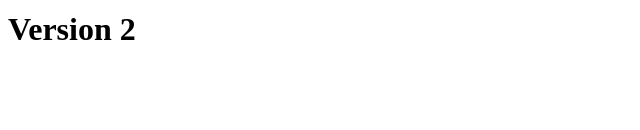
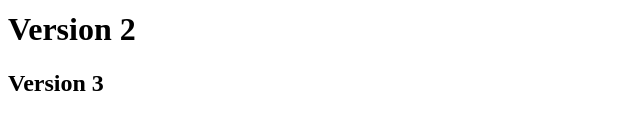
Before and after one commit to scoffey72/hello-world-azure-sc, a plain HTML site: page index.html in a window 1280 px wide. Shown: the part 142-272 px from the top of the page, without its empty margins (0-640 px from the left). Drawn offline with Linux system fonts and the light colour scheme.

Commit message:
new version

```diff
--- a/index.html
+++ b/index.html
@@ -9,5 +9,6 @@
 <p>This is a paragraph.</p>
 <p> Sean Coffey <p>
 <h1>Version 2</h1>
+<h2>Version 3</h2>
 </body>
 </html>
```
